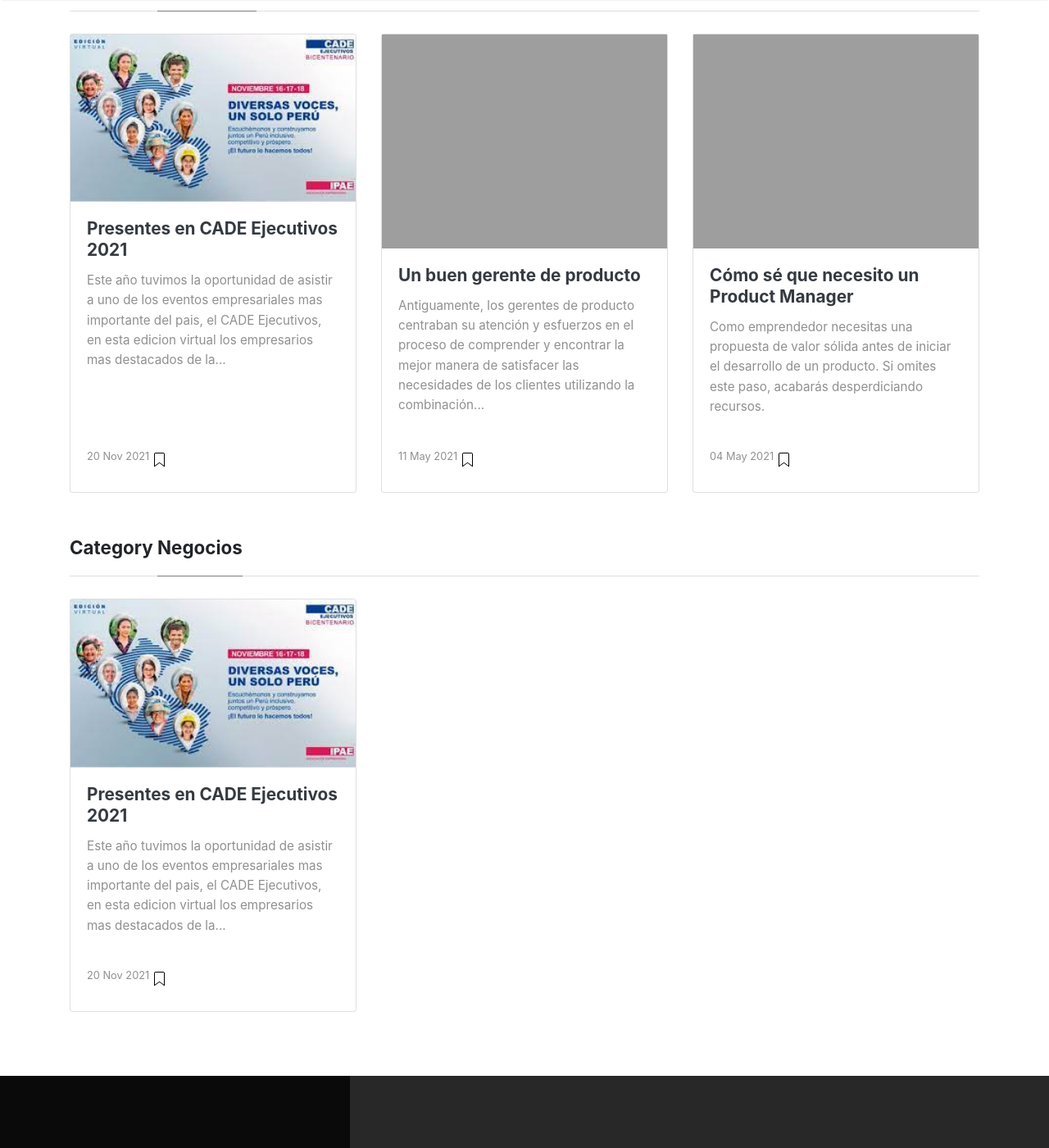
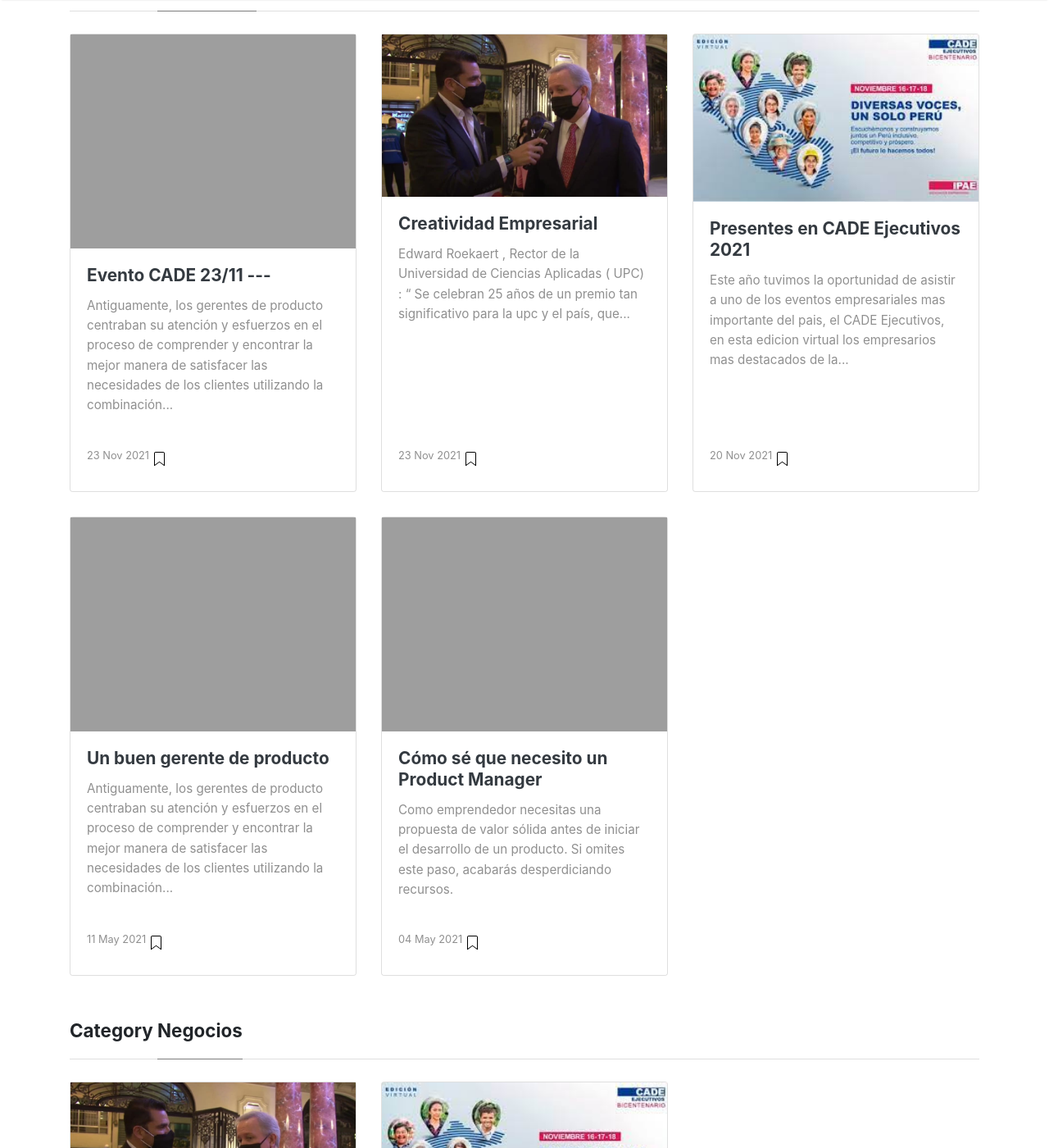
Before and after one commit to Groway-Studio/blog, a Jekyll site: the page built from _pages/categories.md, in a window 1280 px wide and 1400 px high, scrolled down 273 px. Shown: the whole window at 82% size. Built offline with Jekyll 4.4.1, drawn with Linux system fonts in a browser that asks for light colours; nearby versions of some CDN libraries; some of the changed lines change nothing that is shown; some of the changed text lies outside the part shown.

Commit message:
nuevo post

````diff
--- /dev/null
+++ b/_posts/2021-11-23-evento.md
@@ -0,0 +1,27 @@
+---
+layout: post
+title:  "Evento CADE 23/11 ---"
+author:
+categories: [ Emprender ]
+image: assets/images/manager.jpg
+featured: true
+hidden: true
+---
+
+Antiguamente, los gerentes de producto centraban su atención y esfuerzos en el proceso de comprender y encontrar la mejor manera de satisfacer las necesidades de los clientes utilizando la combinación de marketing clásica: el Producto correcto, en el Lugar correcto, al Precio correcto, utilizando la Promoción correcta.
+
+Sin embargo; hoy, el paso más importante en el proceso de desarrollo de productos es la identificación de un Problema en el mercado. Tras identificarlo, se evalúa la rentabilidad de la solución a proponer y se comunican los hallazgos al resto de la organización con el objetivo de crear en conjunto un producto o servicio que la gente quiera comprar.
+
+Un buen gerente de producto interactúa con su mercado, analiza la competencia y toma decisiones basadas en evidencias y datos, en lugar de opiniones y demandas de clientes, vendedores o directivos.
+
+El Gerente de Producto crea propuestas de valor, su buena gestión es sinónimo de ventaja competitiva sostenible, esto quiere decir que tiene la misión de diseñar una estrategia a largo plazo para comunicar de forma eficaz el valor del producto a su mercado objetivo. Además, involucra a otros miembros de la organización para asegurar que el producto sea diseñado, producido, distribuido, y comercializado adecuadamente.
+
+En la industria tecnológica, la gestión de productos camina de la mano con las nuevas tendencias, es importante comprender que, al haber estado relacionado con el hallazgo y análisis de la problemática incluyendo la creación de una propuesta de valor rentable, el Gerente de Producto es el profesional más capacitado para gestionar el lanzamiento y posteriormente determinar el futuro comercial o viabilidad del producto o servicio ofrecido, incluyendo mejoras o eliminando características poco útiles para el usuario.
+
+El éxito de un producto digital en el mercado está directamente relacionado con una correcta comprensión del usuario y su comunidad. El Gerente de Producto le ayudará a agilizar y gestionar este proceso, su rol es vital.
+
+<!-- #### So how do we do spoilers?
+
+```html
+<span class="spoiler">My hidden paragraph here.</span>
+``` -->
````
Also changed, not shown: _posts/2021-11-23-evento-de-creatividad-empresarial.md (+0 -1 lines).
